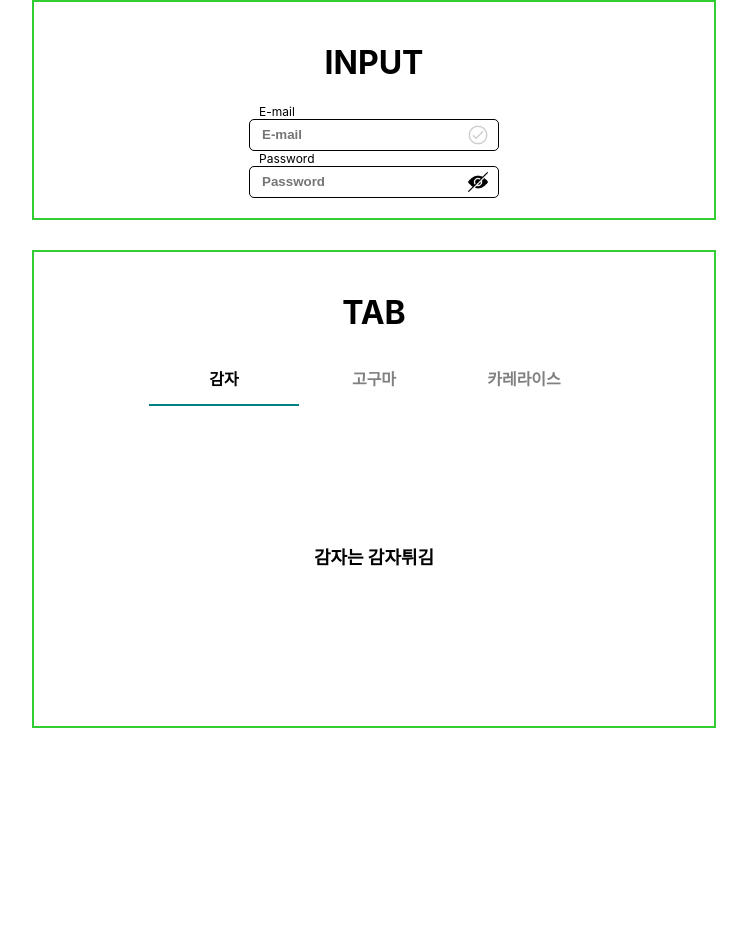
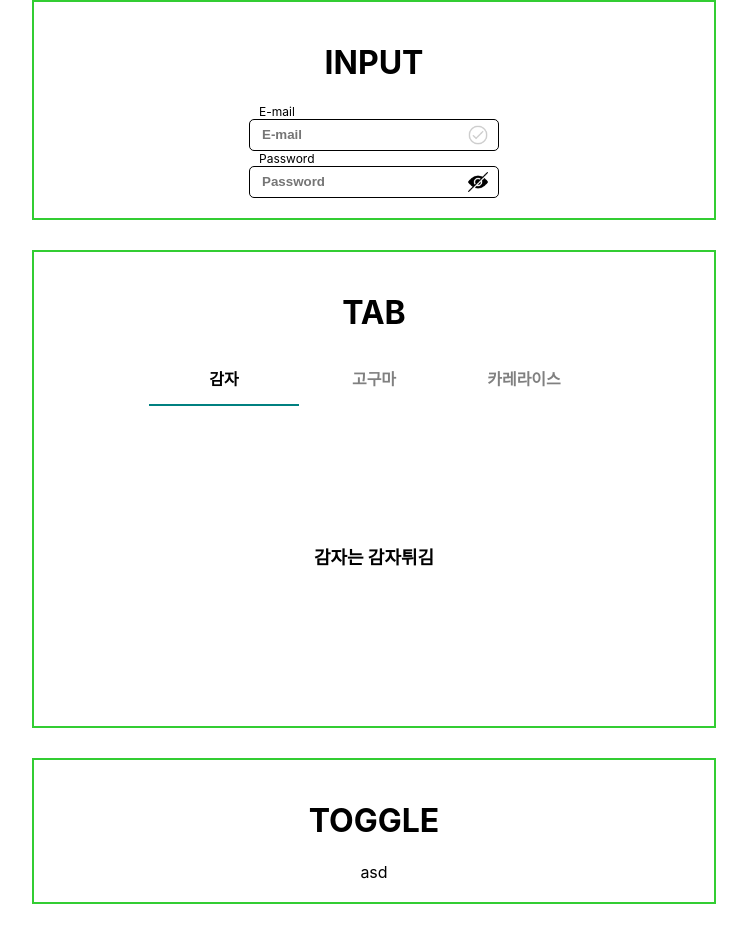
Before and after one commit to markyul/wanted_pre_onboarding, a React (Create React App) app: page / in a window 1280 px wide. Shown: the whole page, without its empty margins (266-1013 px from the left). Before the commit the page ends 800 px from the top, so only its background shows below. Built offline with nearby package versions, Linux system fonts and the light colour scheme.

Commit message:
Container Component 생성 및 적용

```diff
--- a/src/App.js
+++ b/src/App.js
@@ -2,12 +2,14 @@ import './App.css';
 
 import Input from './components/input/Input';
 import Tab from './components/tab/Tab';
+import Toggle from './components/toggle/Toggle';
 
 function App() {
   return (
     <div className='App'>
       <Input />
       <Tab />
+      <Toggle />
     </div>
   );
 }
--- /dev/null
+++ b/src/components/common/Container.js
@@ -0,0 +1,12 @@
+import React from 'react';
+
+const Container = ({ children, title }) => {
+  return (
+    <div className='container'>
+      <h1>{title}</h1>
+      {children}
+    </div>
+  );
+};
+
+export default Container;
--- a/src/components/input/Input.js
+++ b/src/components/input/Input.js
@@ -1,6 +1,7 @@
 import React, { useState, useEffect } from 'react';
 
 import './Input.css';
+import Container from '../common/Container';
 import validCheckBlack from '../../asset/check_black.png';
 import validCheckColor from '../../asset/check_color.png';
 import pwViewIcon from '../../asset/pw_view.png';
@@ -8,13 +9,12 @@ import pwHiddenIcon from '../../asset/pw_hidden.png';
 
 const Input = () => {
   return (
-    <div className='container'>
-      <h1>INPUT</h1>
+    <Container title='INPUT'>
       <section className='input-container'>
         <InputID />
         <InputPW />
       </section>
-    </div>
+    </Container>
   );
 };
 
--- a/src/components/tab/Tab.js
+++ b/src/components/tab/Tab.js
@@ -1,6 +1,7 @@
 import React, { useState } from 'react';
 
 import './Tab.css';
+import Container from '../common/Container';
 
 const Tab = () => {
   const tabs = [
@@ -12,11 +13,10 @@ const Tab = () => {
   const [tabIndex, setTabIndex] = useState(0);
 
   return (
-    <div className='container'>
-      <h1>TAB</h1>
+    <Container title='TAB'>
       <Tabs list={tabs} idx={tabIndex} onTabPress={(v) => setTabIndex(v)} />
       <Content list={tabs} idx={tabIndex} />
-    </div>
+    </Container>
   );
 };
 
--- a/src/components/toggle/Toggle.js
+++ b/src/components/toggle/Toggle.js
@@ -1,7 +1,9 @@
 import React from 'react';
 
+import Container from '../common/Container';
+
 const Toggle = () => {
-  return <div>Toggle</div>;
+  return <Container title='TOGGLE'>asd</Container>;
 };
 
 export default Toggle;
```
